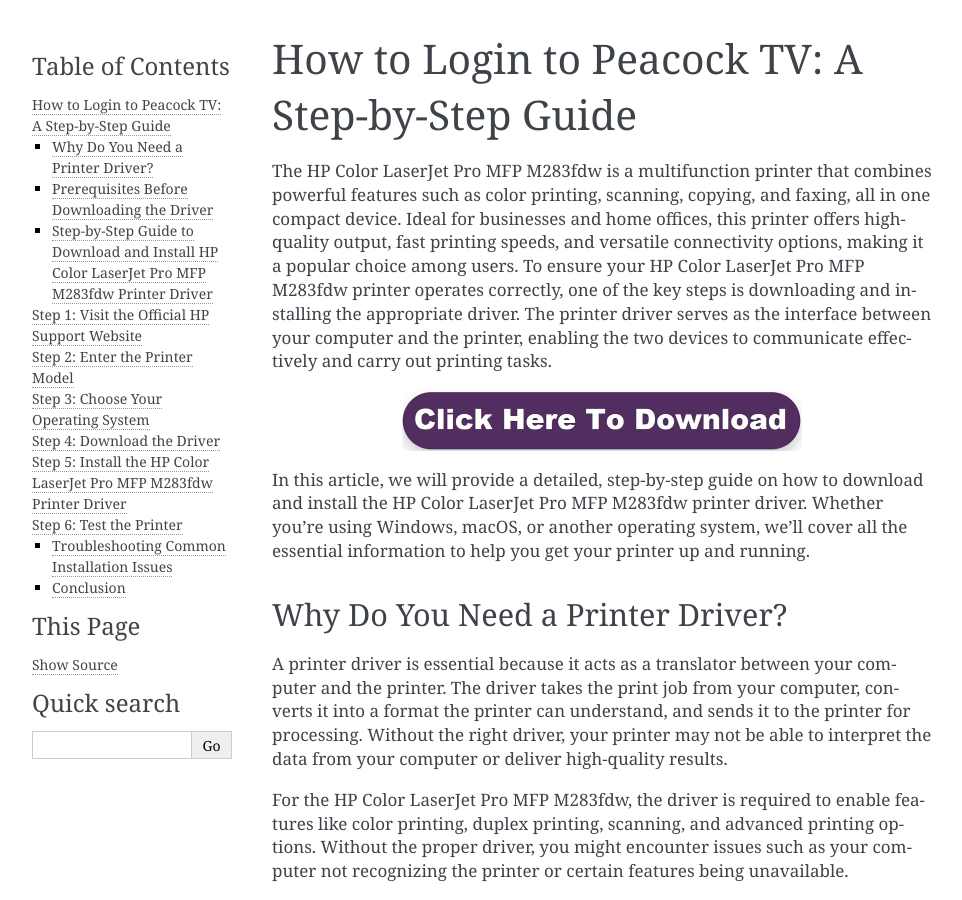
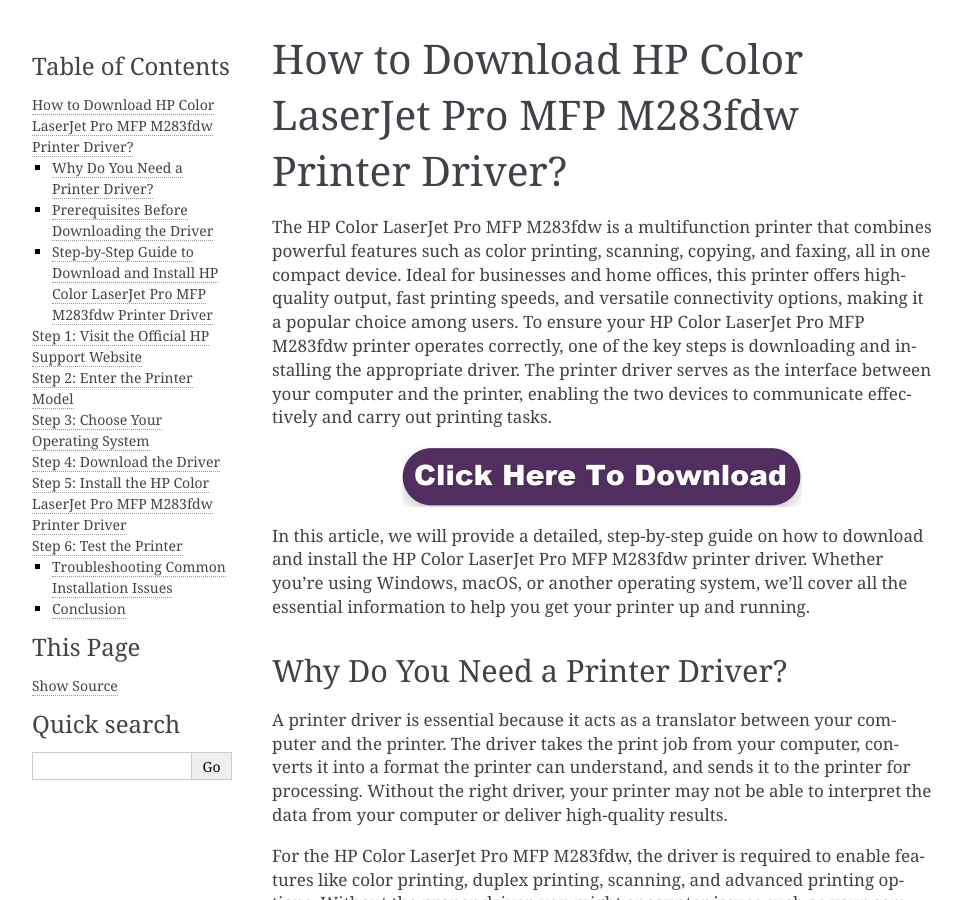
Before and after one commit to Somiyana/HP-Color-LaserJet-Pro-Printer, a Sphinx documentation site: the page built from docs/index.rst, in a window 1280 px wide and 900 px high. Shown: the whole window, without its empty margins (148-1110 px from the left). Built offline with Sphinx 7.4.7, drawn with Linux system fonts in a browser that asks for light colours.

Commit message:
Update index.rst

```diff
--- a/docs/index.rst
+++ b/docs/index.rst
@@ -1,4 +1,4 @@
-How to Login to Peacock TV: A Step-by-Step Guide
+How to Download HP Color LaserJet Pro MFP M283fdw Printer Driver?
 ------------------------------------------------------------------
 
 .. toctree::
```
